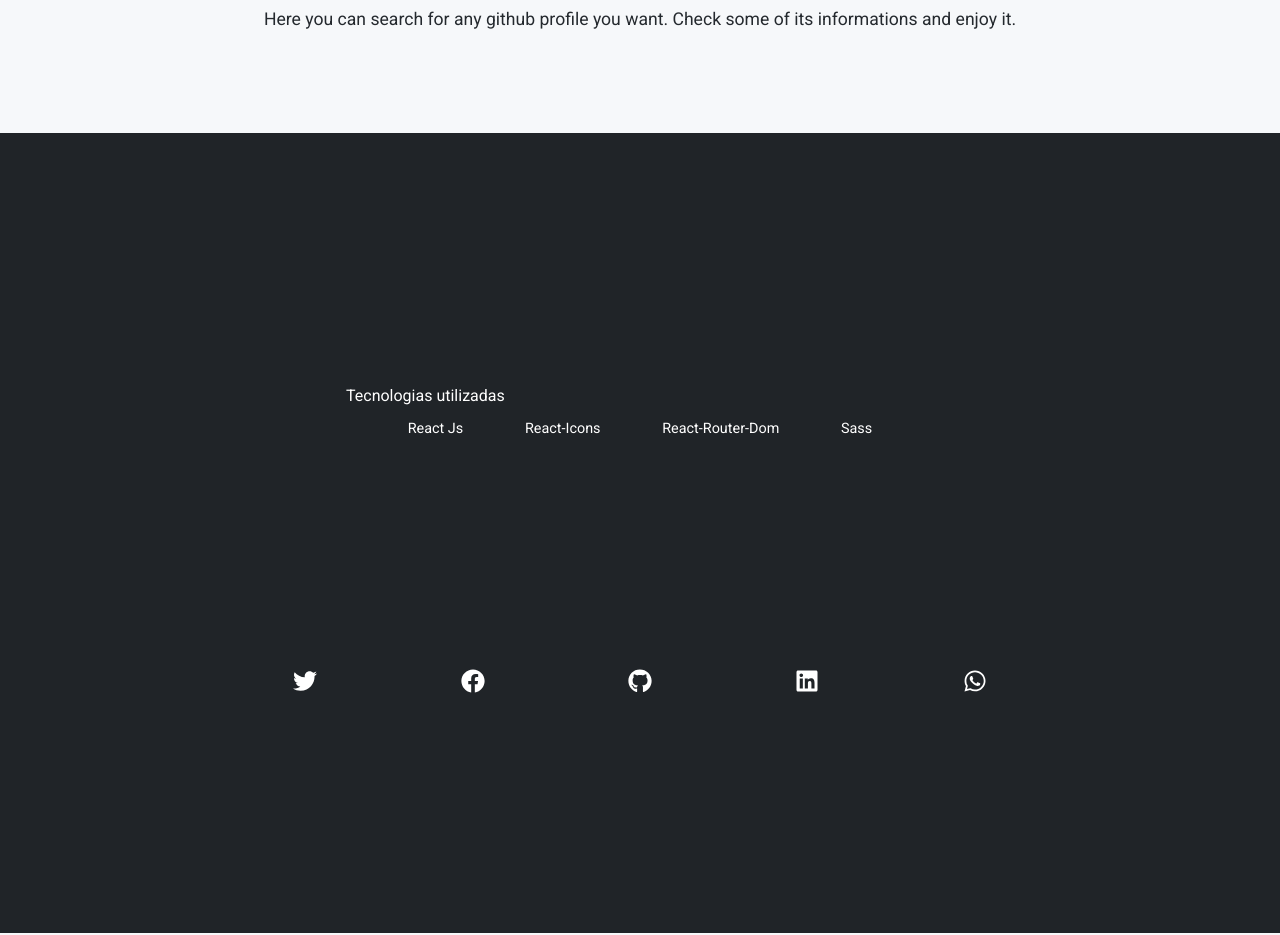
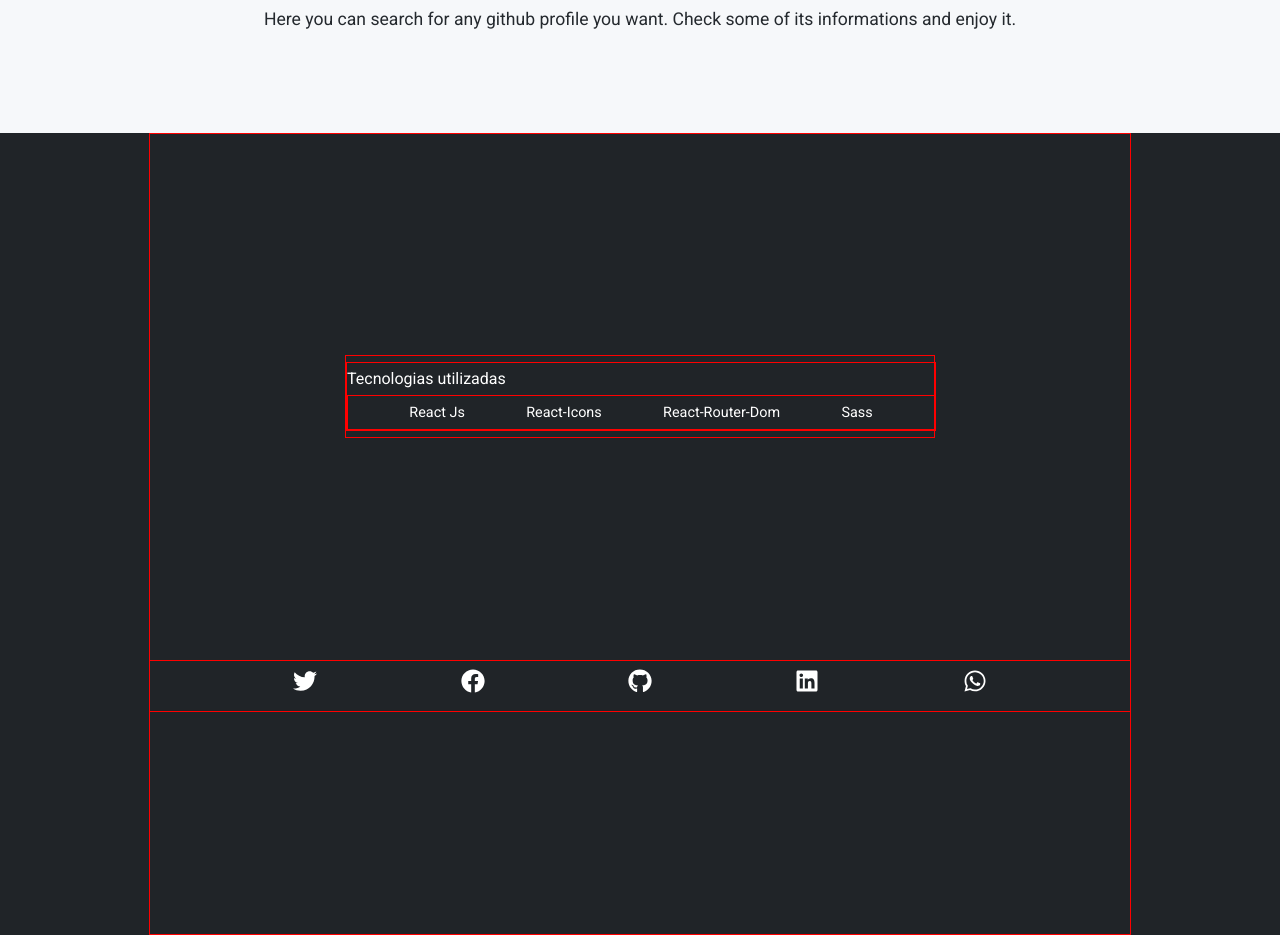
Before and after one commit to Guribeiro/github-user-finder, a React (Create React App) app: page / in a window 1280 px wide. Shown: the part 720-1655 px from the top of the page. Built offline with nearby package versions, Linux system fonts and the light colour scheme.

Commit message:
add @mixin

```diff
--- a/src/components/Footer/style.scss
+++ b/src/components/Footer/style.scss
@@ -1,7 +1,8 @@
 @import "../../styles/vars";
+
 .Footer {
     background-color: darken($primary-color, $amount: 2);
-    color: white;
+    color: $font-color;
     font-size: 0.8rem;
     width: 100%;
 
@@ -9,16 +10,15 @@
         width: 95%;
         max-width: 980px;
         margin: auto;
+        border: 1px solid red;
 
-        display: flex;
+        @include flexCenterJust(space-evenly);
         flex-direction: column;
-        align-items: center;
-        justify-content: space-evenly;
 
         .infos {
+            border: 1px solid red;
             width: 60%;
             font-size: 1.1rem;
-            margin-top: 32px;
             line-height: 32px;
 
             h3 {
@@ -26,14 +26,14 @@
             }
 
             .infos-techs {
+                border: 1px solid red;
                 margin: 6px 0;
                 width: 100%;
                 font-size: 1rem;
 
                 ul {
-                    display: flex;
-                    align-items: center;
-                    justify-content: space-evenly;
+                    border: 1px solid red;
+                    @include flexCenterJust(space-evenly);
 
                     a {
                         font-size: 0.9rem;
@@ -50,12 +50,10 @@
             }
         }
         .social {
+            border: 1px solid red;
             width: 100%;
-            display: flex;
-            align-items: center;
-            justify-content: space-evenly;
             padding: 8px 0;
-            margin-bottom: 12px;
+            @include flexCenterJust(space-evenly);
         }
     }
 }
--- a/src/components/Header/style.scss
+++ b/src/components/Header/style.scss
@@ -1,98 +1,89 @@
-@import '../../styles/vars';
+@import "../../styles/vars";
 
-
-
-.header{
+.header {
     background: darken($primary-color, $amount: 2);
 
     font-size: 0.8rem;
-    color: white;
+    color: $font-color;
     width: 100%;
-    a{
-        color: white;
+    a {
+        color: $font-color;
     }
 
-    nav{
+    nav {
         width: 98%;
         margin: auto;
-        display: flex;
-        justify-content: space-between;
-        align-items: center;
 
-        .nav-bar{
-            display: inherit;
-            align-items: center;
+        @include flexCenterJust(space-between);
+
+        .nav-bar {
             width: 70%;
+            @include flexCenter;
 
-            .icon-nav{
+            .icon-nav {
                 padding: 6px 0px;
 
-                a{
-                    &:hover{
-                        color: darken(white, $amount: 30);
+                a {
+                    &:hover {
+                        color: darken($font-color, $amount: 30);
                     }
-
                 }
             }
 
-            form{
+            form {
+
                 width: 300px;
                 margin: 0 16px;
 
-                input{
+                input {
                     width: 100%;
                     background-color: lighten($primary-color, $amount: 10);
                     border: none;
                     line-height: 32px;
                     padding: 0 12px;
                     border-radius: 6px;
-                    color: white;
+                    color: $font-color;
                     text-transform: capitalize;
                 }
             }
 
-            ul{
-                display: inherit;
-                justify-content: space-evenly;
-                align-items: center;
+            ul {
                 width: 500px;
+                @include flexCenterJust(space-evenly);
 
-
-                li{
+                li {
                     line-height: 32px;
                     font-weight: 500;
                     cursor: pointer;
-                    &:hover{
-                        color: darken($color: #fff, $amount: 20);
+
+                    &:hover {
+                        color: darken($color: $font-color, $amount: 20);
                     }
                 }
             }
         }
 
-        .nav-options{
+        .nav-options {
             line-height: 32px;
             width: 120px;
-            display: flex;
-            align-items: center;
-            justify-content: space-evenly;
 
-            a{
-                display: flex;
-                align-items: center;
-                justify-content: space-evenly;
+            @include flexCenterJust(space-evenly);
+
+            a {
+                @include flexCenterJust(space-evenly);
                 padding: 6px;
+                outline: none;
 
-                &:hover{
-                    color: darken(white, $amount: 30);
+                &:hover {
+                    color: darken($font-color, $amount: 30);
                 }
             }
 
-            figure{
-                width: 24px;
-                display: flex;
-                align-items: center;
+            figure {
+                width: 26px;
+                @include flexCenter;
 
-                img{
+                img {
                     width: 100%;
                     border-radius: 50px;
                 }
--- a/src/pages/Home/styles.scss
+++ b/src/pages/Home/styles.scss
@@ -2,20 +2,17 @@
 
 .Home {
     width: 100%;
-    display: flex;
-    flex-direction: column;
-    align-items: center;
     color: $primary-color;
 
+    @include flexCenter;
+    flex-direction: column;
 
     .container {
         width: 90%;
         height: 100vh;
 
-        display: flex;
+        @include flexCenterJust(space-evenly);
         flex-direction: column;
-        align-items: center;
-        justify-content: space-evenly;
 
         figure {
             width: 30vw;
@@ -29,8 +26,9 @@
             text-align: center;
             font-size: 3rem;
             font-weight: 500;
-            span{
-                color: #7DBBE6;
+            span {
+                text-transform: uppercase;
+                color: $font-logo;
             }
         }
 
--- a/src/pages/Undefined/styles.scss
+++ b/src/pages/Undefined/styles.scss
@@ -1,26 +1,22 @@
 @import "../../styles/vars";
 
 .Home {
-    display: flex;
+    @include flexCenter;
     flex-direction: column;
-    align-items: center;
     color: $primary-color;
 
     .container {
         width: 90%;
         height: 100vh;
 
-        display: flex;
+        @include flexCenterJust(space-evenly);
         flex-direction: column;
-        align-items: center;
-        justify-content: space-evenly;
 
         figure {
             width: 30vw;
 
             img {
                 width: 100%;
-
             }
         }
         h1 {
@@ -28,21 +24,19 @@
             text-align: center;
             font-size: 3rem;
             font-weight: 500;
-            span{
-                color: #7DBBE6;
-            }
         }
 
-        a{
+        a {
             text-decoration: none;
-            color:$primary-color;
+            color: $primary-color;
             font-size: 1.1rem;
             text-align: center;
             transition: 0.2s;
             line-height: 32px;
 
-            &:hover{
+            &:hover {
                 font-size: 1.2rem;
+
             }
         }
     }
--- a/src/pages/UserProfile/style.scss
+++ b/src/pages/UserProfile/style.scss
@@ -1,8 +1,7 @@
-@import '../../styles/vars';
+@import "../../styles/vars";
 
-.userProfile{
-
-    .container{
+.userProfile {
+    .container {
         width: 90%;
         max-width: 1380px;
         margin: 30px auto;
@@ -10,104 +9,90 @@
 
         display: flex;
 
-        .profile-infos{
-
+        .profile-infos {
             height: 100%;
             width: 30%;
 
-            figure{
+            figure {
                 margin: auto;
                 width: 70%;
-                display: flex;
+
+                @include flexCenter;
                 flex-direction: column;
-                align-items: center;
 
-                img{
+                img {
                     width: 100%;
-                    border: 1px solid lighten(gray, $amount: 30);
+                    border: 1px solid lighten($border-color, $amount: 30);
                 }
 
-                figcaption{
+                figcaption {
+                    width: 100%;
+                    margin-top: 16px;
                     padding: 12px 0;
-                    width: 100%;
+
                     display: inherit;
                     flex-direction: column;
 
-                    strong{
-                        color: $primary-color;
+                    strong {
                         font-size: 1rem;
                         line-height: 28px;
+                        padding: 2px 0;
+                        color: $primary-color;
                     }
 
-                    .name{
-                        font-size: 1.6rem;
+                    .name {
+                        font-size: 1.5rem;
                         font-weight: 500;
                         text-transform: capitalize;
                     }
-                    .username{
-                        font-size: 1.4rem;
+                    .username {
+                        font-size: 1.3rem;
                         font-weight: lighter;
                         color: lighten($primary-color, $amount: 5);
-
                     }
-
                 }
             }
         }
 
-        .works-infos{
+        .works-infos {
             width: 90%;
             max-width: 980px;
 
-            display: flex;
+            @include flexCenter;
             flex-direction: column;
-            align-items: center;
 
-
-            .over-view{
-
+            .over-view {
                 width: 100%;
                 margin-top: 32px;
 
-                ul{
-                    display: flex;
-                    align-items: center;
-                    justify-content: space-evenly;
+                ul {
 
+                    @include flexCenterJust(space-evenly);
                     line-height: 52px;
+                    border-bottom: 1px solid lighten($border-color, $amount: 30);
 
-                    border-bottom: 1px solid lighten(gray, $amount: 30);
-
-                    li{
-
+                    li {
                         width: 100%;
                         font-size: 0.9rem;
+                        font-weight: 300;
                         color: $primary-color;
-                        font-weight: 300;
-                        border: 1px solid transparent;
+
+                        border: 2px solid transparent;
                         cursor: pointer;
 
-                        display: flex;
+                        @include flexCenterJust(space-evenly);
                         flex-direction: row;
-                        align-items: center;
-                        justify-content: space-evenly;
 
-
-                        &:hover{
-                            border-bottom: 2px solid darken(gray, $amount: 10);
-                            border-top-left-radius: 20px ;
-                            border-top-right-radius: 20px ;
+                        &:hover {
+                            border-bottom: 2px solid darken($border-color, $amount: 10);
                         }
 
-                        span{
-                           font-weight: 700;
+                        span {
+                            font-weight: 700;
                         }
                     }
                 }
-
-
             }
-
         }
     }
 }
--- a/src/styles/_vars.scss
+++ b/src/styles/_vars.scss
@@ -1,7 +1,22 @@
 
-//Header
 
 //$primary-color: #3d3d3d;
 $primary-color: #24292e;
 
-//Font
+$font-color: #fff;
+
+$font-logo: #7DBBE6;
+
+$border-color: gray;
+
+
+@mixin flexCenter {
+    display: flex;
+    align-items: center;
+}
+
+@mixin flexCenterJust($just) {
+    display: flex;
+    align-items: center;
+    justify-content: $just
+}
```
